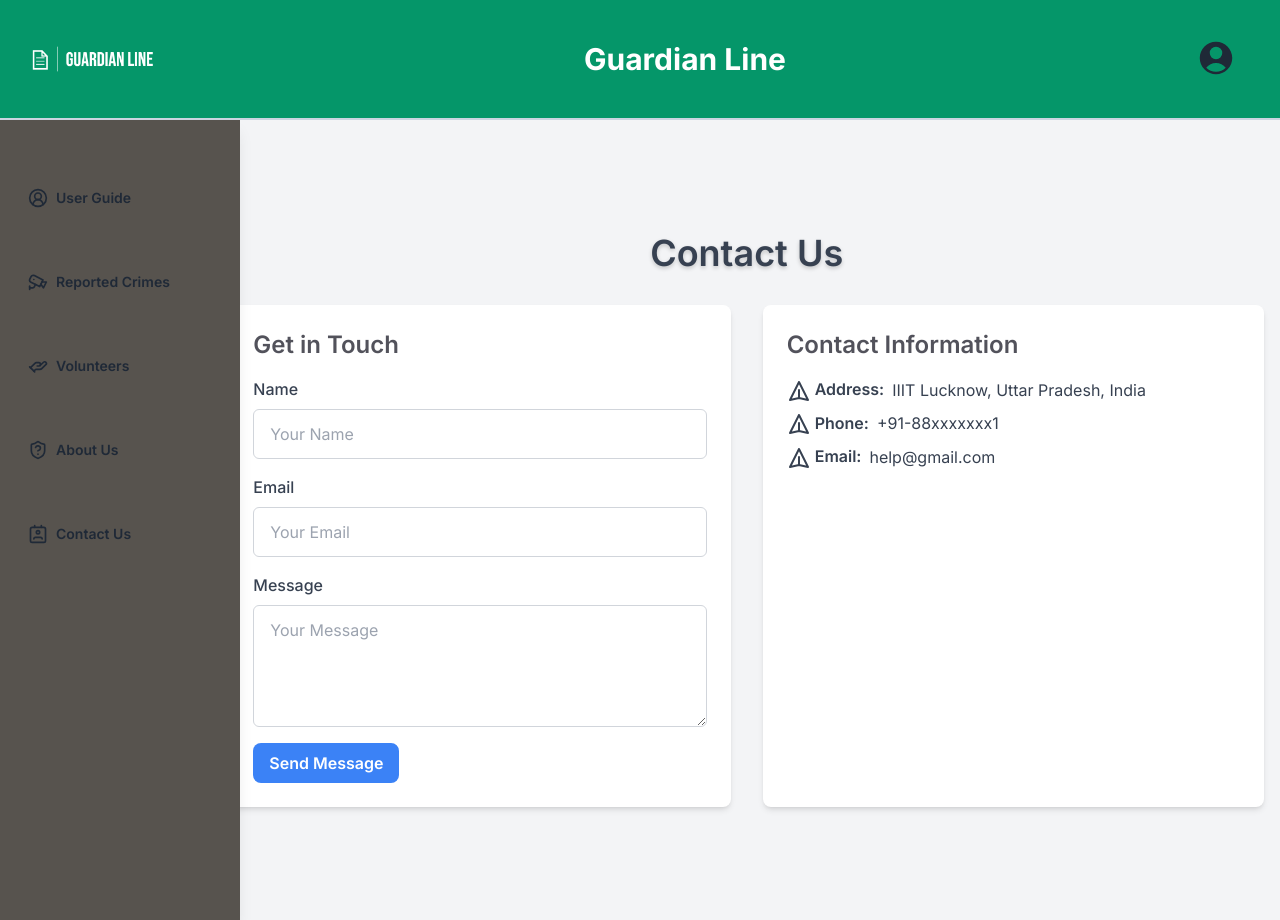
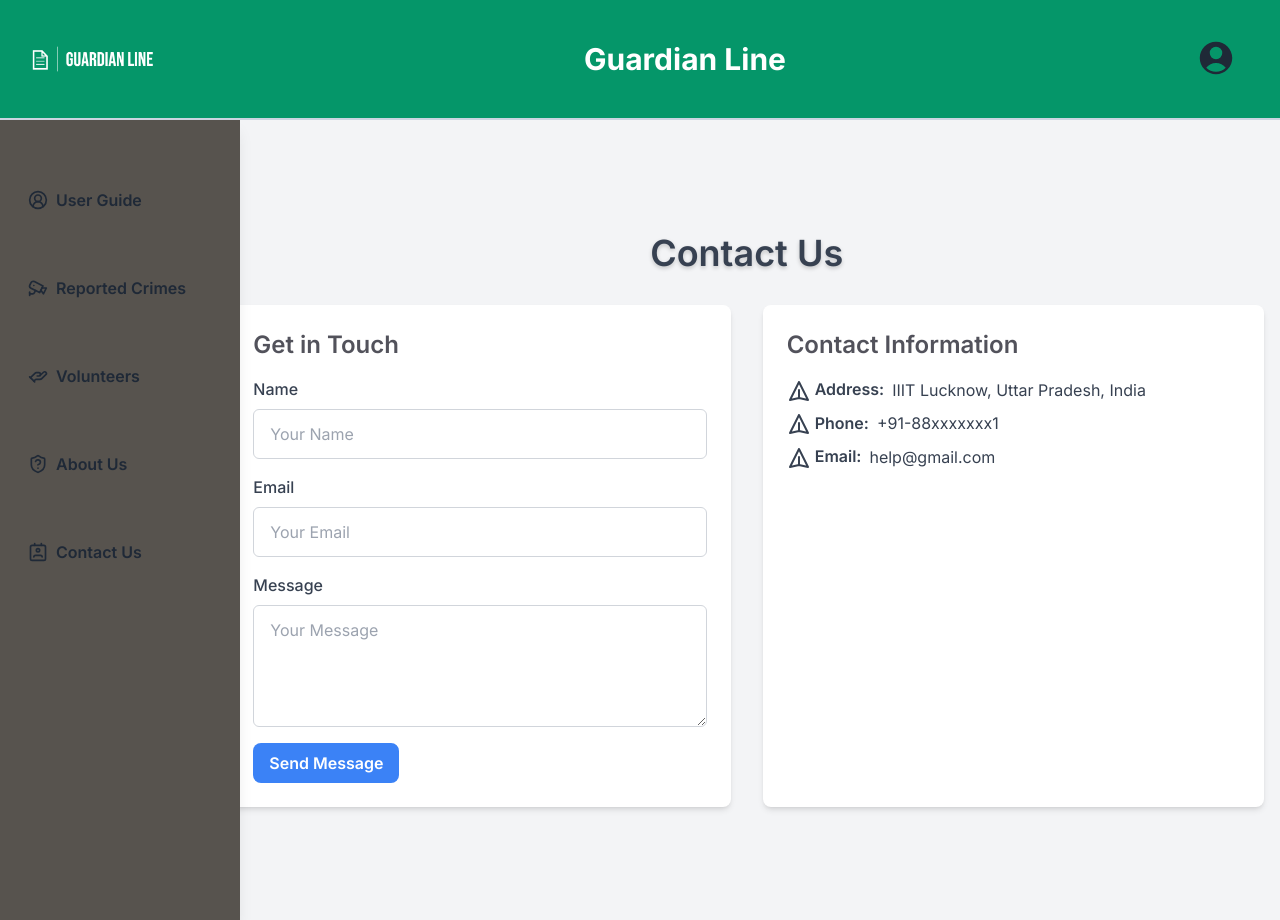
Before and after one commit to annupriy/Guardian-Line, a Next.js app in the folder guardian-line/: page /contactUs in a window 1280 px wide. Built offline with nearby package versions, Linux system fonts and the light colour scheme.

Commit message:
UI changes in sidebar

```diff
--- a/guardian-line/src/app/Components/item.tsx
+++ b/guardian-line/src/app/Components/item.tsx
@@ -51,7 +51,7 @@ const SidebarItem = ({ item }: { item: ISidebarItem }) => {
       >
         <div className="flex items-center space-x-2">
           <Icon size={20} />
-          <p className="text-sm font-semibold">{name} </p>
+          <p className="text-base font-semibold">{name} </p>
         </div>
         {items && items.length > 0 && <ChevronDown size={18} />}
       </div>
```
